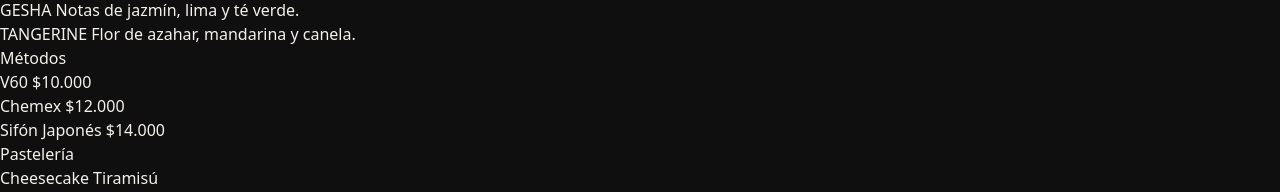
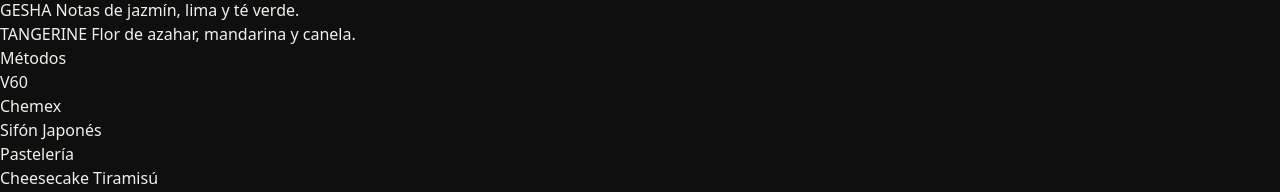
Before and after one commit to javaljedy/Khumeia-Portal, a Next.js app: page / in a window 1280 px wide. Shown: the part 1464-1656 px from the top of the page. Built offline with nearby package versions, Linux system fonts and the light colour scheme.

Commit message:
Update coffee methods list to remove prices
Removed prices from the list of coffee methods.

```diff
--- a/app/page.tsx
+++ b/app/page.tsx
@@ -58,9 +58,9 @@ export default function Page() {
           <div className="space-y-6">
             <h3 className="text-2xl font-serif uppercase text-[#F7941D] border-b border-[#F7941D]/20 pb-2">Métodos</h3>
             <ul className="space-y-4 text-sm font-light">
-              <li className="flex justify-between"><span>V60</span> <span>$10.000</span></li>
-              <li className="flex justify-between"><span>Chemex</span> <span>$12.000</span></li>
-              <li className="flex justify-between"><span>Sifón Japonés</span> <span>$14.000</span></li>
+              <li className="flex justify-between"><span>V60</span></li>
+              <li className="flex justify-between"><span>Chemex</span></li>
+              <li className="flex justify-between"><span>Sifón Japonés</span></li>
             </ul>
           </div>
 
```
